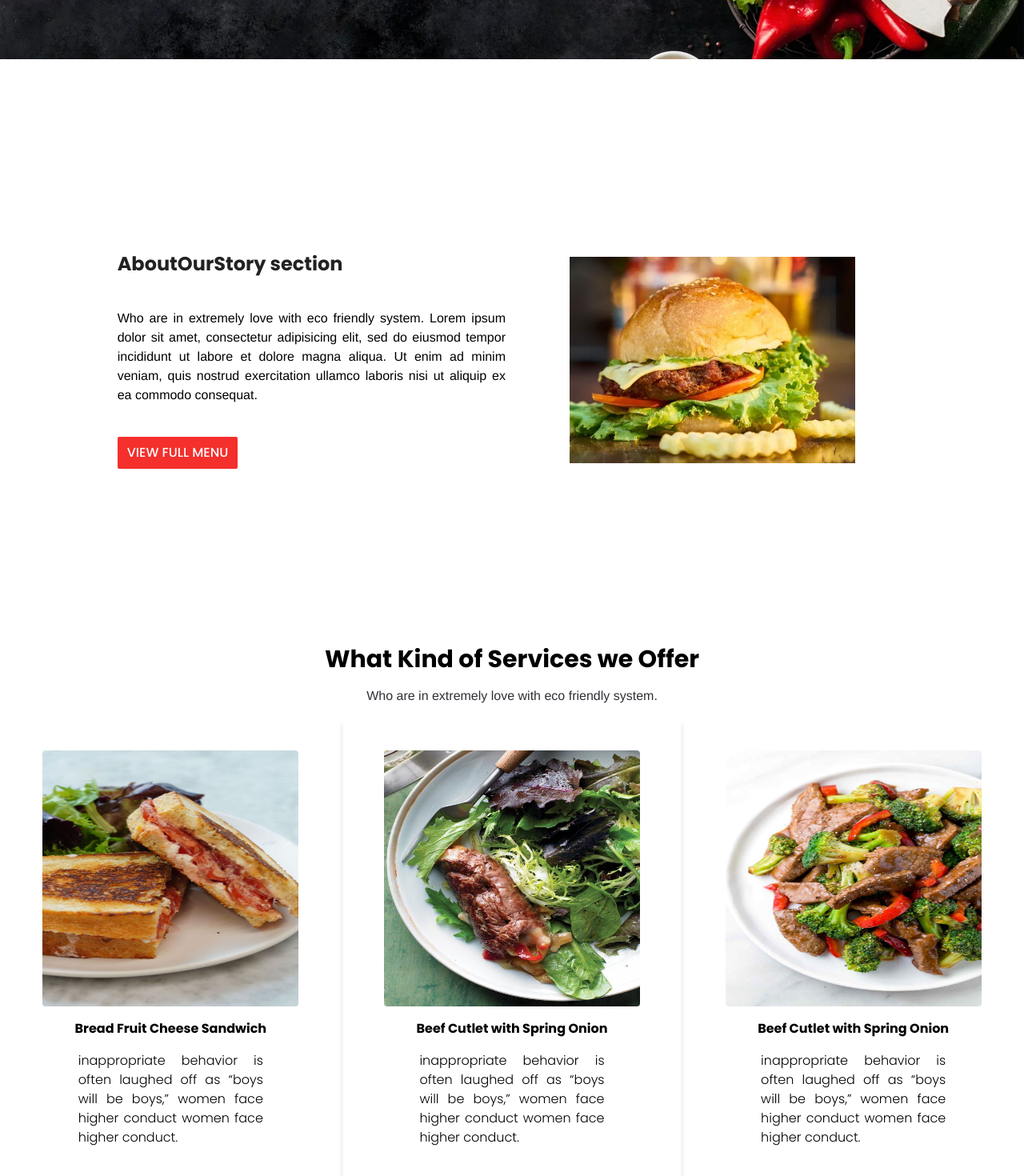
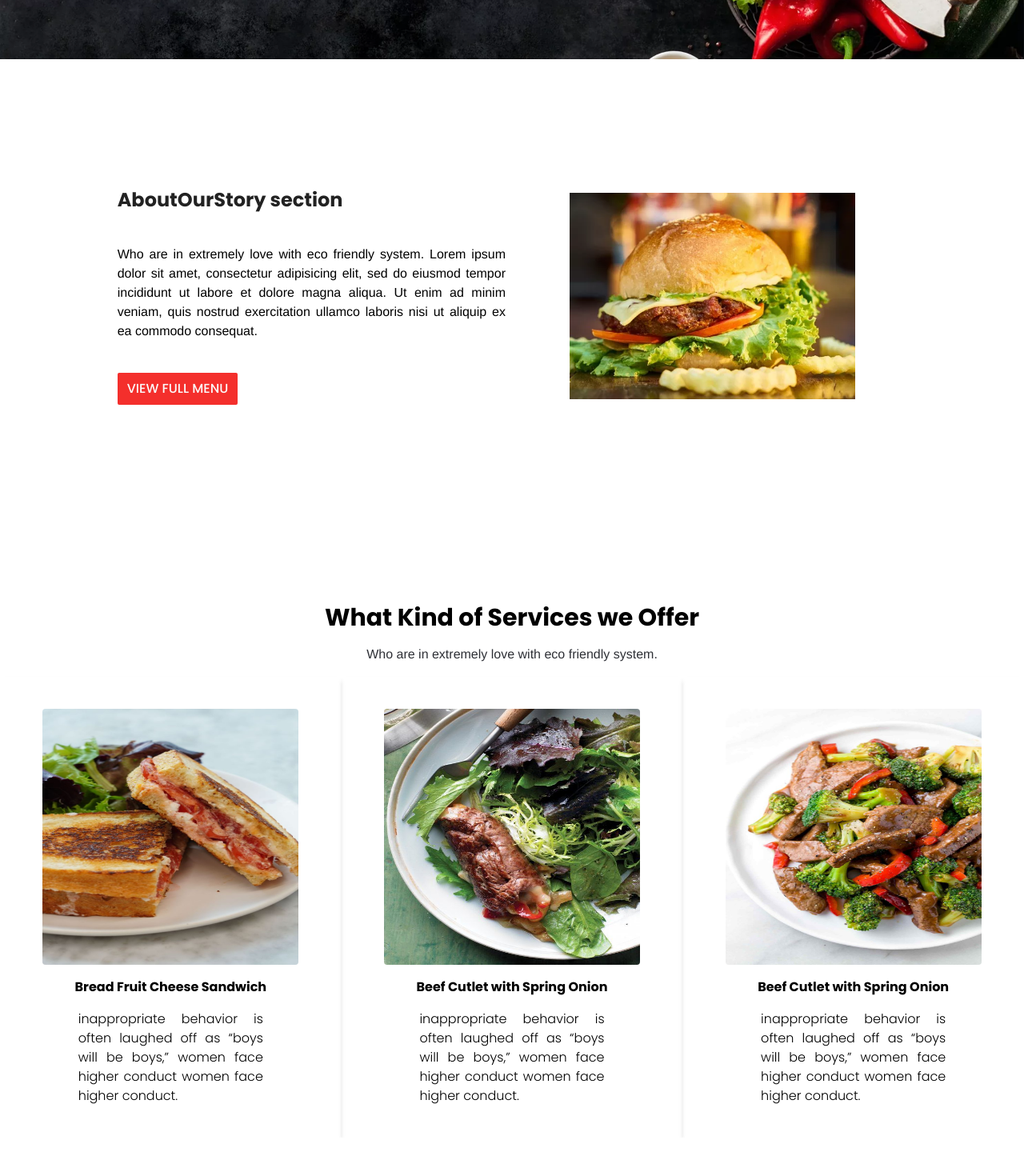
Before and after one commit to Code2Time/Marco-Restaurant, a React (Vite) app: page /about in a window 1280 px wide. Shown: the part 426-1896 px from the top of the page at 80% size. After the commit the page ends 1848 px from the top, so only its background shows below. Built offline with nearby package versions, Linux system fonts and the light colour scheme.

Commit message:
Update "About" , "Service" Component Ui

```diff
--- a/src/components/AboutOurStory.tsx
+++ b/src/components/AboutOurStory.tsx
@@ -3,7 +3,7 @@ import hamburger from "../assets/image/about.webp";
 function AboutOurStory() {
   return (
     <div className="grid grid-cols-12 gap-4 p-10 mt-2 sm:mt-10">
-      <div className="About-our-story my-40 flex flex-col justify-center items-start col-span-12 md:col-span-6">
+      <div className="About-our-story my-20 flex flex-col justify-center items-start col-span-12 md:col-span-6">
         <h1 className="poppins-7 text-2xl text-left text-black-0">
           AboutOurStory section
         </h1>
--- a/src/components/Services.tsx
+++ b/src/components/Services.tsx
@@ -4,7 +4,7 @@ import ServiceItem from "./ServiceItem"
 function Services() {
   return (
     <>
-      <div className="services-container flex flex-col justify-center items-center w-full h-auto mt-5 gap-4 ">
+      <div className="services-container flex flex-col justify-center items-center w-full h-auto mt-32 gap-4 ">
         <h1 className="poppins-7 text-xl sm:text-2xl md:text-3xl">What Kind of Services we Offer</h1>
         <h3 className="text-gray-2 text-xs sm:text-base">Who are in extremely love with eco friendly system.</h3>
         <div className="grid grid-cols-12">
```
